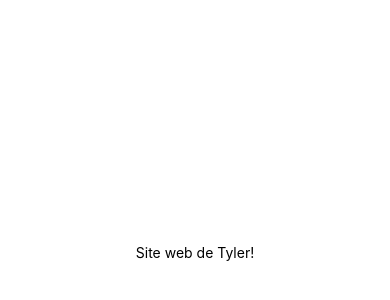
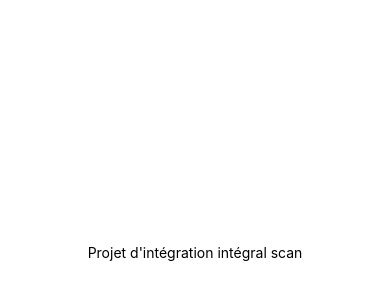
Before and after one commit to sazit786/IntegraleScan, a React Native app in the folder app/: screen / in a window 390 px wide. Shown: the part 170-470 px from the top of the page. Built offline with nearby package versions, Linux system fonts and the light colour scheme.

Commit message:
App react native

```diff
--- a/app/App.js
+++ b/app/App.js
@@ -4,7 +4,7 @@ import { StyleSheet, Text, View } from 'react-native';
 export default function App() {
   return (
     <View style={styles.container}>
-      <Text>Site web de Tyler!</Text>
+      <Text>Projet d'intégration intégral scan</Text>
       <StatusBar style="auto" />
     </View>
   );
```
